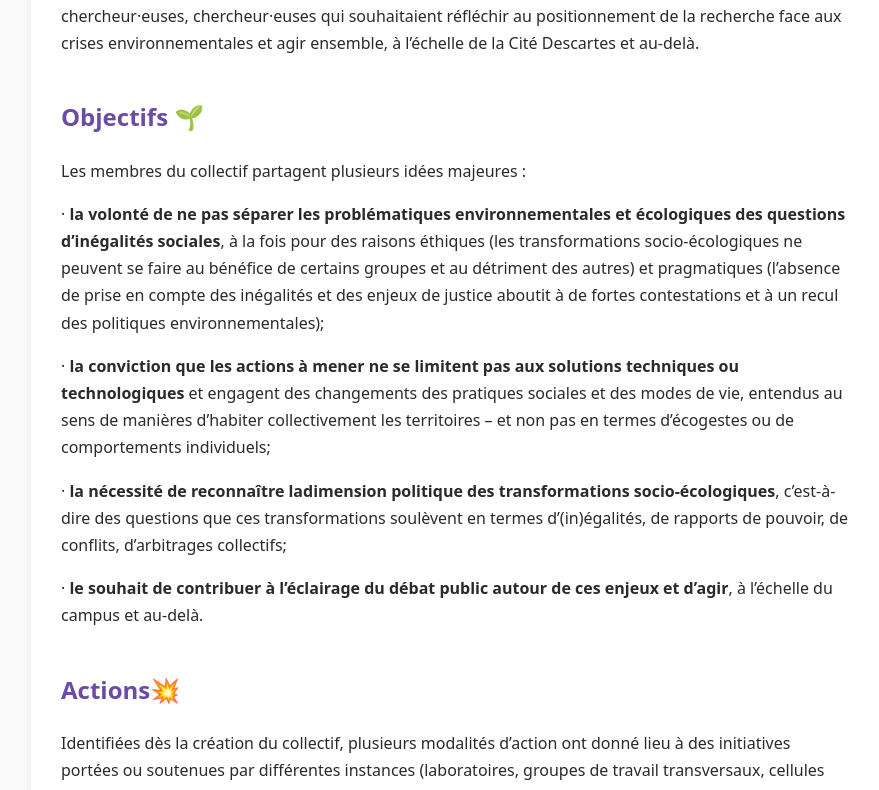
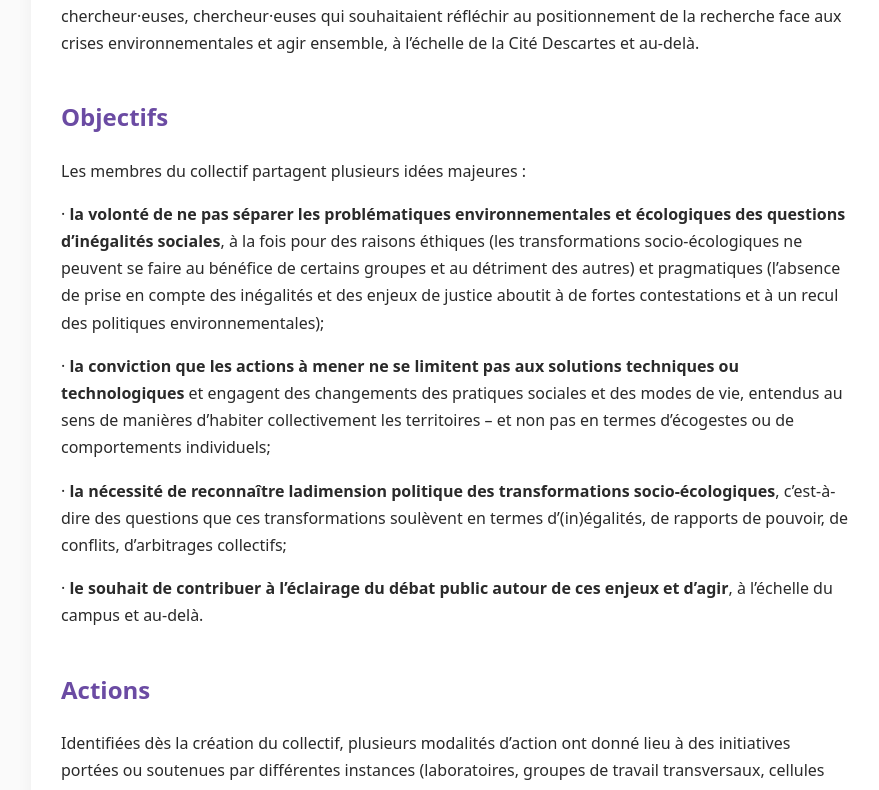
Before and after one commit to champs-des-possibles/champs-des-possibles.github.io, a Jekyll site: the page built from index.md, in a window 1280 px wide and 1400 px high. Shown: the part 235-1025 px from the top of the window, without its empty margins (184-1063 px from the left). Built offline with Jekyll 4.4.1, drawn with Linux system fonts in a browser that asks for light colours.

```diff
--- a/index.md
+++ b/index.md
@@ -6,7 +6,7 @@ title: Urgence Environementale et ESR
 Créé en avril 2023, le collectif *Champ des possibles* regroupe des doctorant·es, enseignant·es-chercheur·euses, chercheur·euses qui souhaitaient réfléchir au positionnement de la recherche face aux crises environnementales et agir ensemble, à l’échelle de la Cité Descartes et au-delà.
 
 
-## Objectifs 🌱
+## Objectifs
 
 
 Les membres du collectif partagent plusieurs idées majeures :
@@ -20,7 +20,7 @@ Les membres du collectif partagent plusieurs idées majeures :
 ·      **le souhait de contribuer à l’éclairage du débat public autour de ces enjeux et d’agir**, à l’échelle du campus et au-delà.
 
 
-## Actions💥
+## Actions
 
 Identifiées dès la création du collectif, plusieurs modalités d’action ont donné lieu à des initiatives portées ou soutenues par différentes instances (laboratoires, groupes de travail transversaux, cellules DDRS des établissements, etc.), au-delà du collectif lui-même.
 
```
